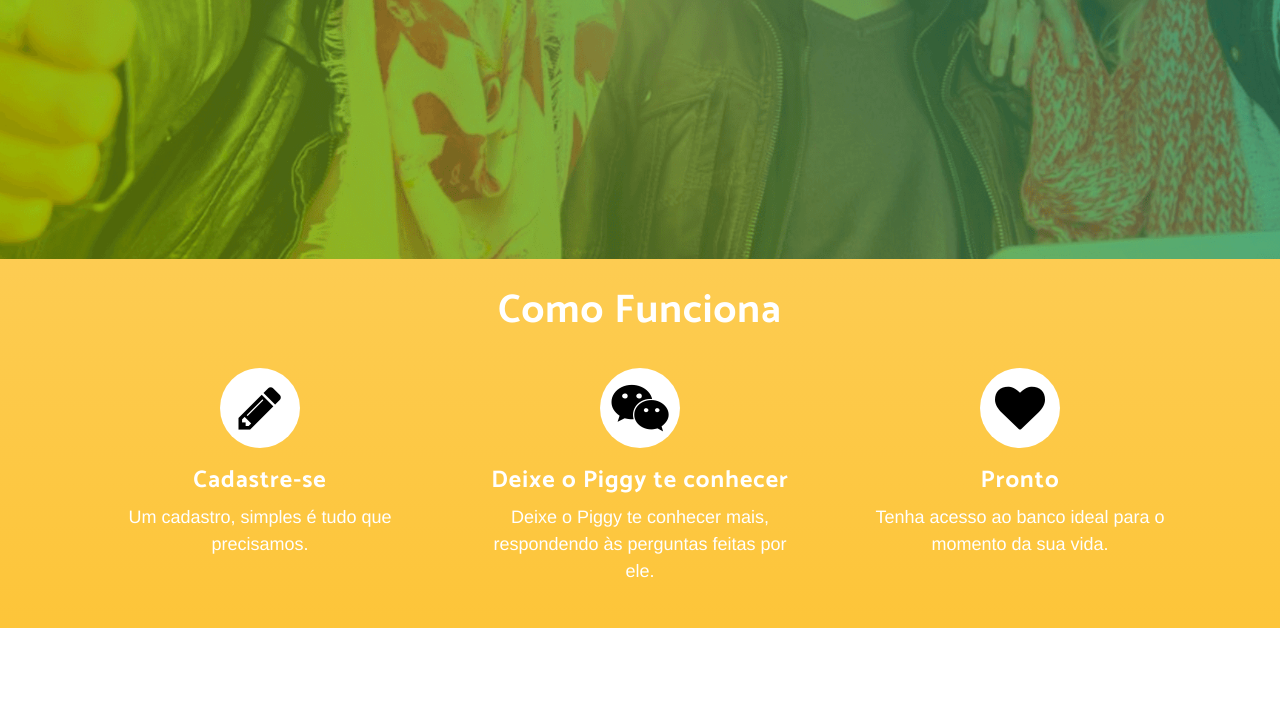
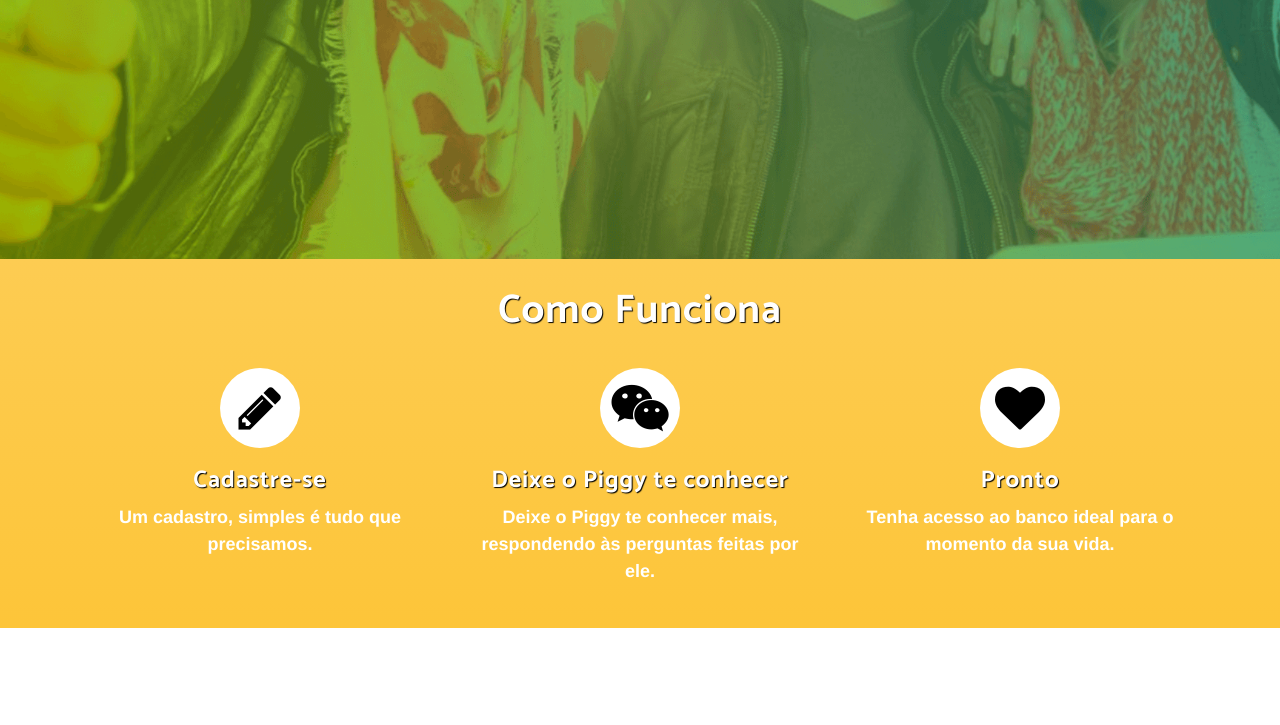
Before and after one commit to deividvs/PiggyBankerSite, a website: page index.html in a window 1280 px wide. Shown: the part 541-1266 px from the top of the page. Drawn offline with nearby package versions, Linux system fonts and the light colour scheme; a web font is replaced by a local one.

Commit message:
added shadow on how to section

```diff
--- a/css/main.css
+++ b/css/main.css
@@ -6,6 +6,7 @@ header, .download, .features, .overlay, .contact .bg-primary{
   font-weight: bold;
   font-size: 40px;
   padding-bottom: 25px;
+  text-shadow: 1px 1px 1px #000;
 }
 
 .features{
@@ -59,6 +60,11 @@ header{
 }
 
 .block_midle h3{
+  font-weight: bold;
+  text-shadow: 1px 1px 1px #000;
+}
+
+.block_midle p{
   font-weight: bold;
 }
 
```
